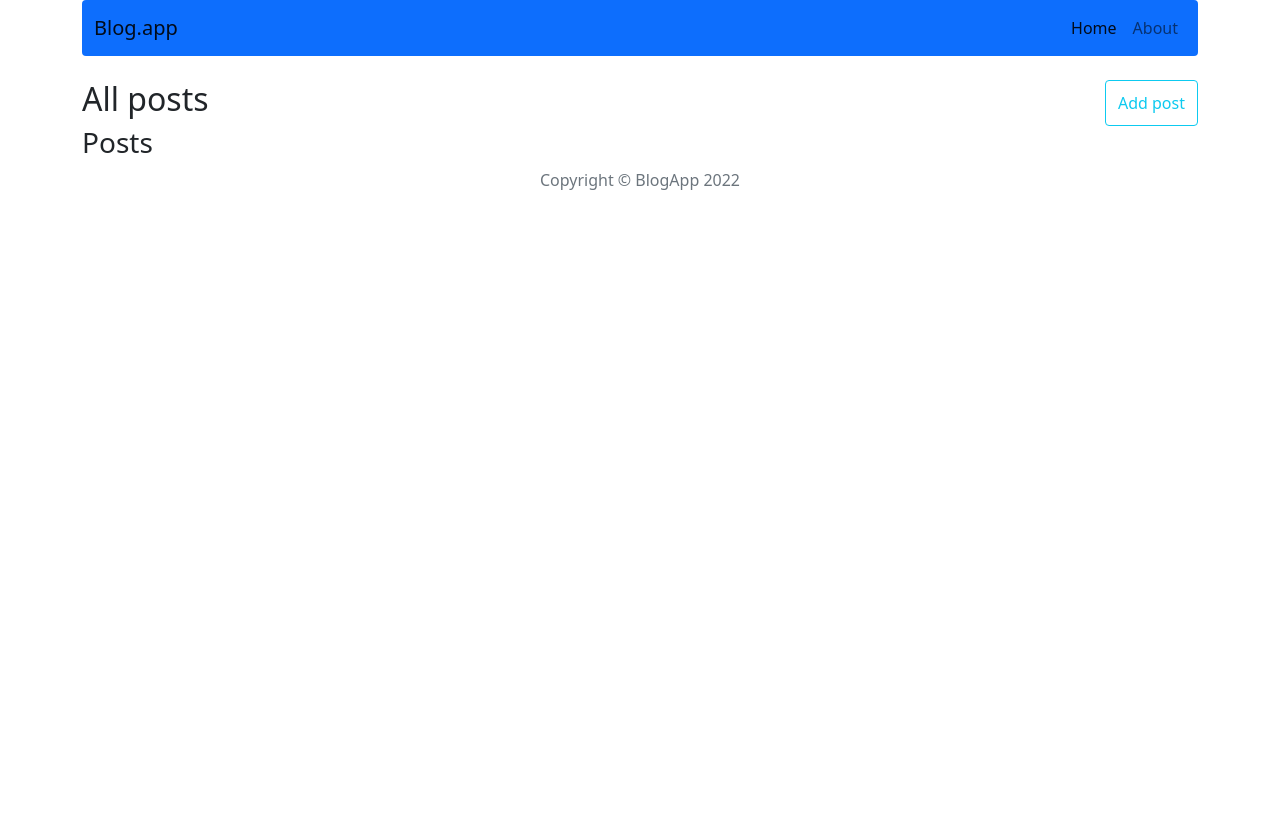
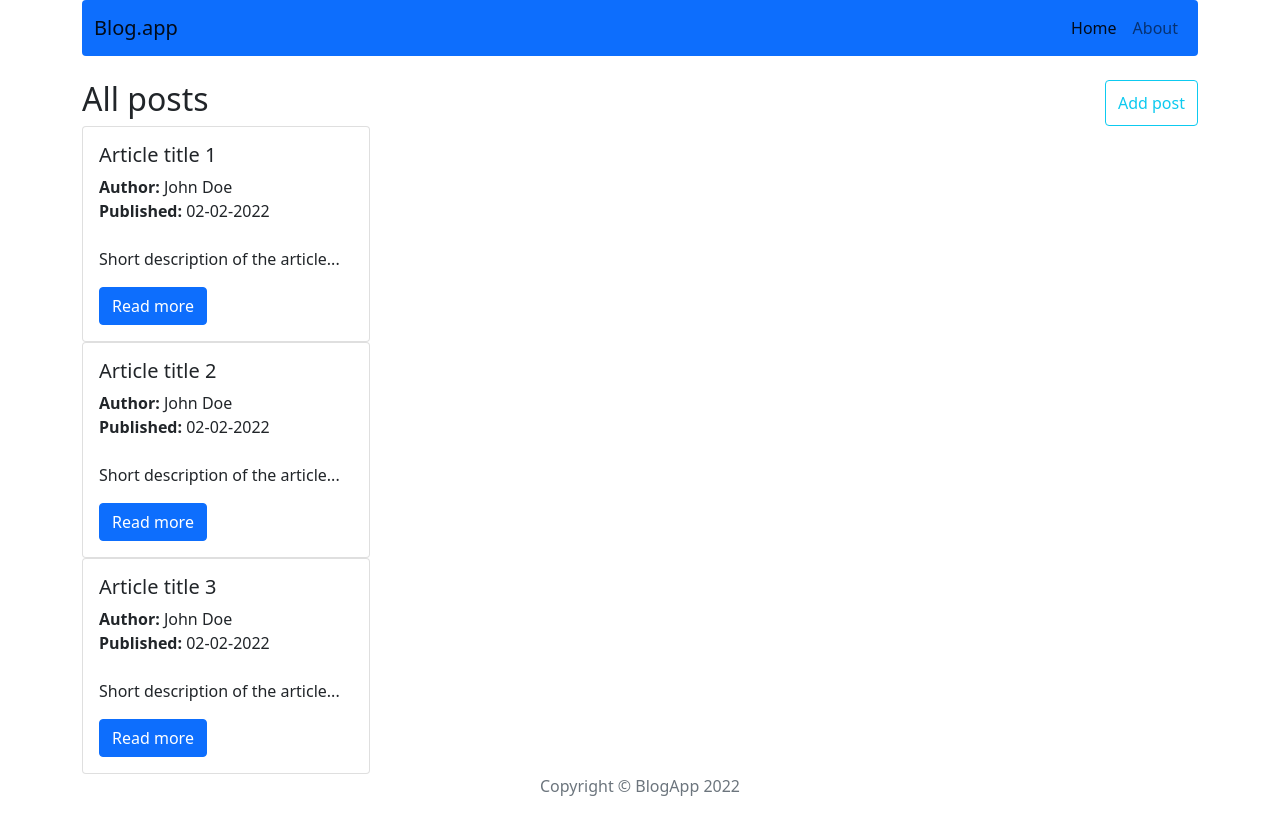
Before and after one commit to Jnlietta/react-blog, a React (Create React App) app: page / in a window 1280 px wide. Built offline with nearby package versions, Linux system fonts and the light colour scheme.

Commit message:
Add component Card to Posts and style it

```diff
--- a/src/components/features/Posts/Posts.js
+++ b/src/components/features/Posts/Posts.js
@@ -1,6 +1,28 @@
+import styles from "./Posts.module.scss";
+import { useSelector } from "react-redux";
+import { getAllPosts } from "../../../redux/postsRedux";
+import { Button, Card } from "react-bootstrap";
+
 const Posts = () => {
+    const posts = useSelector(getAllPosts);
+
     return (
-        <h3>Posts</h3>
+        <div>
+            {posts.map(post=>(
+                <Card style={{ width: '18rem' }}>
+                    <Card.Body>
+                        <Card.Title className={styles.title}>{post.title}</Card.Title>
+                        <Card.Text>
+                            <p className="mb-0"><span>Author: </span>{post.author}</p>
+                            <p className="mb-0"><span>Published: </span>{post.publishedDate}</p>
+                            <br />
+                            <p className="mb-0">{post.shortDescription}</p>
+                        </Card.Text>
+                        <Button variant="primary">Read more</Button>
+                    </Card.Body>
+                </Card>
+            ))}
+        </div>
     );
 };
 
--- /dev/null
+++ b/src/components/features/Posts/Posts.module.scss
@@ -0,0 +1,3 @@
+span {
+    font-weight: bold;
+}
```
